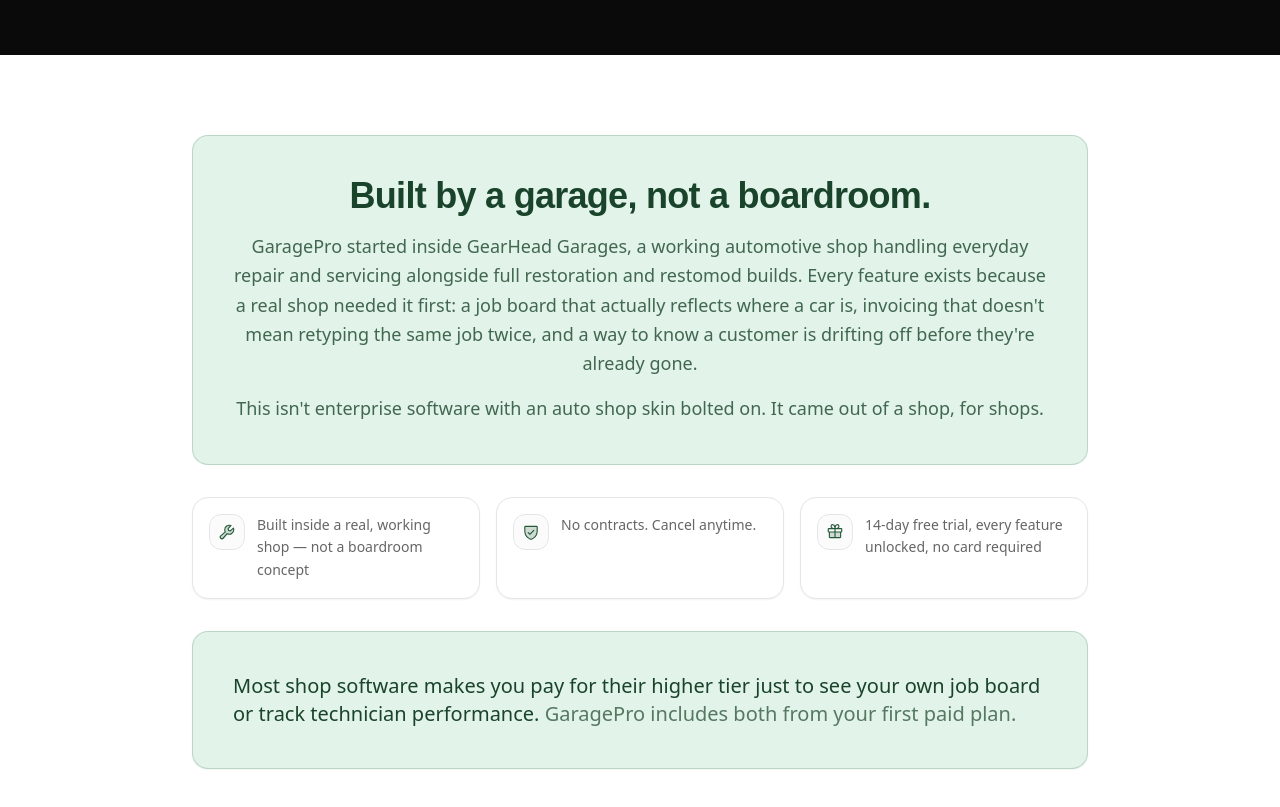
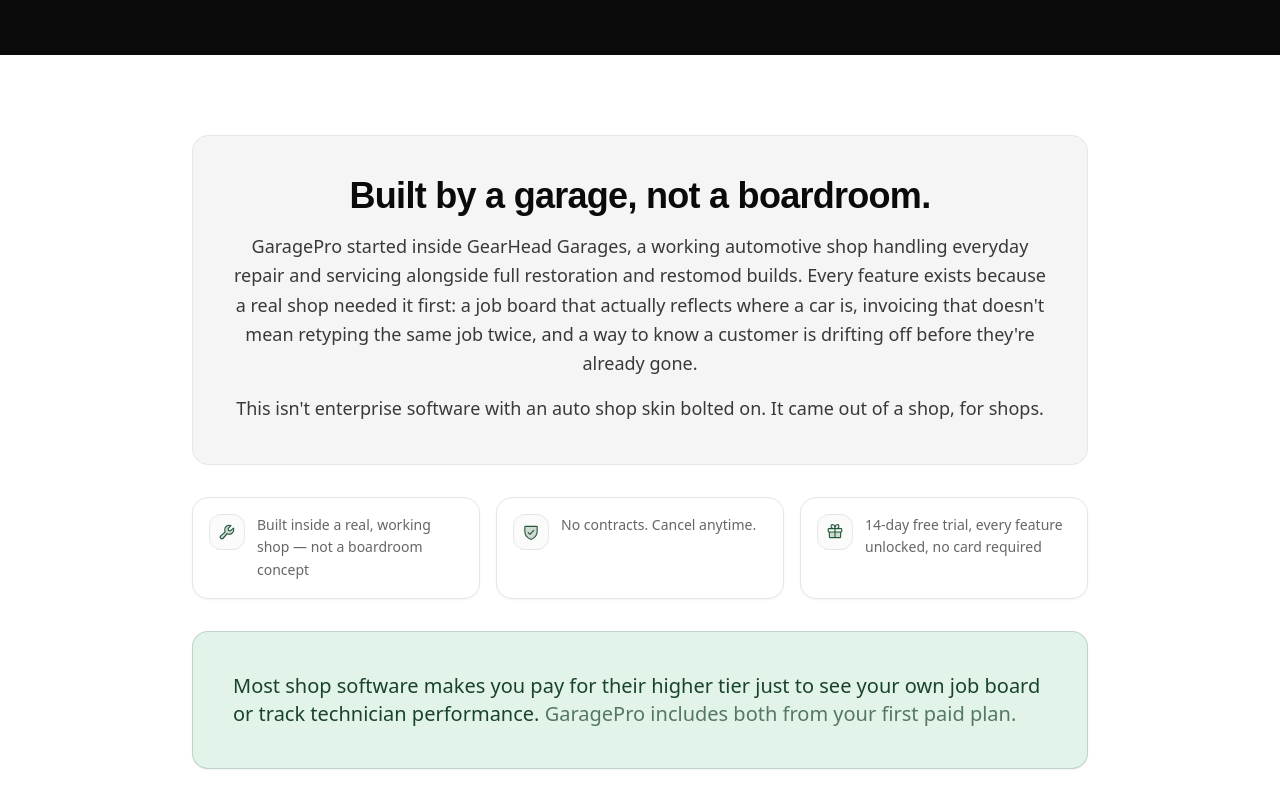
Before and after one commit to MoeezQadri/garagepro-landing-page-glow, a React (Vite) app: page / in a window 1280 px wide. Shown: the part 3200-4007 px from the top of the page. Built offline with nearby package versions, Linux system fonts and the light colour scheme.

Commit message:
Changes
Co-authored-by: MoeezQadri <83864029+MoeezQadri@users.noreply.github.com>

```diff
--- a/src/components/sections/gp/WhyGaragePro.tsx
+++ b/src/components/sections/gp/WhyGaragePro.tsx
@@ -11,14 +11,14 @@ const WhyGaragePro = () => {
     <section className="py-20 bg-white">
       <div className="container px-4 md:px-6">
         <div className="max-w-4xl mx-auto space-y-8">
-          <div className="rounded-2xl border border-[hsl(var(--brand-accent))]/20 bg-[hsl(var(--brand-accent-light))] p-8 md:p-10 text-center">
-            <h2 className="text-3xl md:text-4xl font-bold text-[hsl(var(--brand-accent-text))] mb-4">
+          <div className="rounded-2xl border border-border bg-muted p-8 md:p-10 text-center">
+            <h2 className="text-3xl md:text-4xl font-bold text-foreground mb-4">
               Built by a garage, not a boardroom.
             </h2>
-            <p className="text-lg text-[hsl(var(--brand-accent-text))]/80 leading-relaxed">
+            <p className="text-lg text-foreground/80 leading-relaxed">
               GaragePro started inside GearHead Garages, a working automotive shop handling everyday repair and servicing alongside full restoration and restomod builds. Every feature exists because a real shop needed it first: a job board that actually reflects where a car is, invoicing that doesn't mean retyping the same job twice, and a way to know a customer is drifting off before they're already gone.
             </p>
-            <p className="text-lg text-[hsl(var(--brand-accent-text))]/80 leading-relaxed mt-4">
+            <p className="text-lg text-foreground/80 leading-relaxed mt-4">
               This isn't enterprise software with an auto shop skin bolted on. It came out of a shop, for shops.
             </p>
           </div>
```
